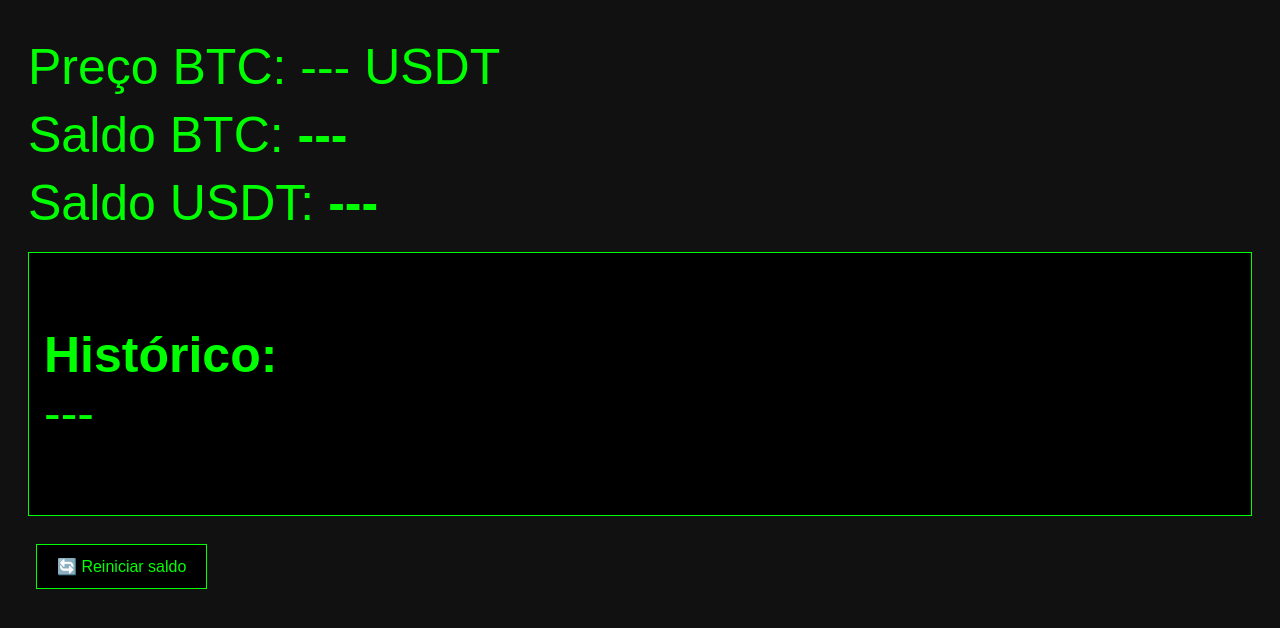
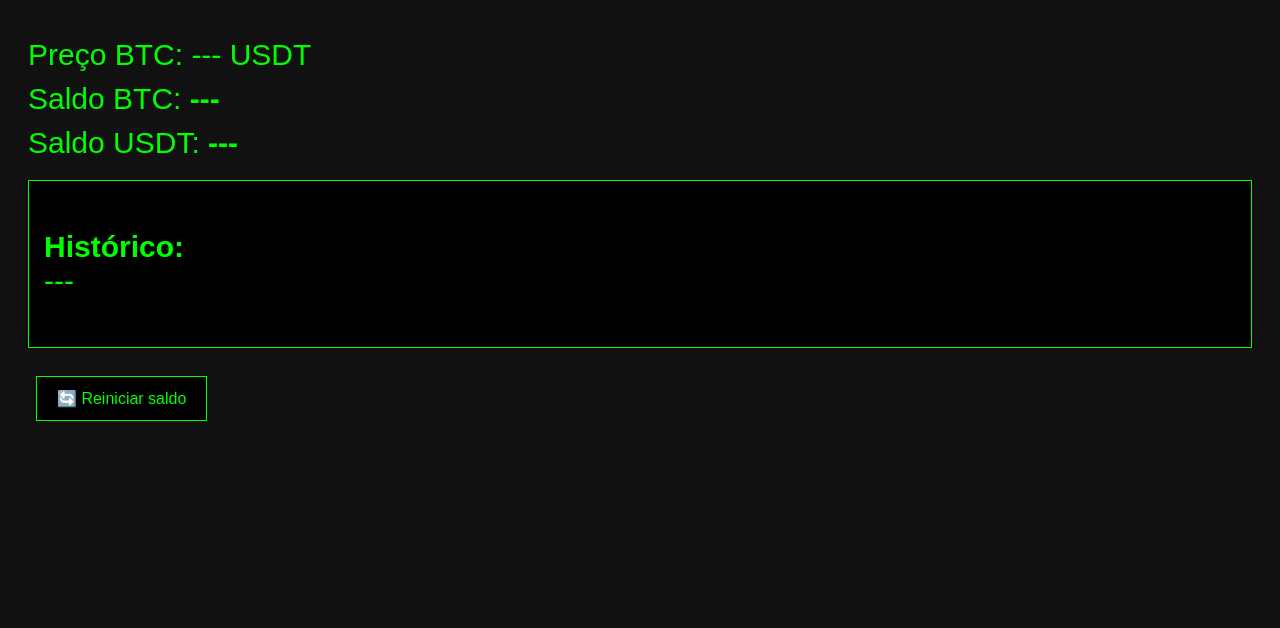
Before and after one commit to smmsociais/estrategiadigitais.com, a website: page public/index.html in a window 1280 px wide. Drawn offline with Linux system fonts and the light colour scheme; no server answers.

Commit message:
Update index.html

```diff
--- a/public/index.html
+++ b/public/index.html
@@ -1,5 +1,6 @@
 <!DOCTYPE html>
 <html lang="pt-BR">
+
 <head>
   <meta charset="UTF-8">
   <title>Simulador BTC</title>
@@ -13,7 +14,10 @@
       font-size: 18px;
     }
 
-  p { font-size: 50px; margin: 10px 0; }
+    p {
+      font-size: 30px;
+      margin: 10px 0;
+    }
 
     button {
       padding: 12px 20px;
@@ -24,11 +28,14 @@
       border: 1px solid #0f0;
       cursor: pointer;
     }
-  button:hover { background: #222; }
+
+    button:hover {
+      background: #222;
+    }
 
     .historico {
       margin-top: 20px;
-    font-size: 50px;
+      font-size: 30px;
       white-space: pre-line;
       background: #000;
       padding: 15px;
@@ -36,7 +43,9 @@
       margin-bottom: 20px;
     }
 
-  .saldo-container { margin-bottom: 20px; }
+    .saldo-container {
+      margin-bottom: 20px;
+    }
   </style>
 </head>
 
@@ -129,4 +138,5 @@ setInterval(tick, 100);
   </script>
 
 </body>
+
 </html>
```
Lines whose indentation alone changed are shown as unchanged.
